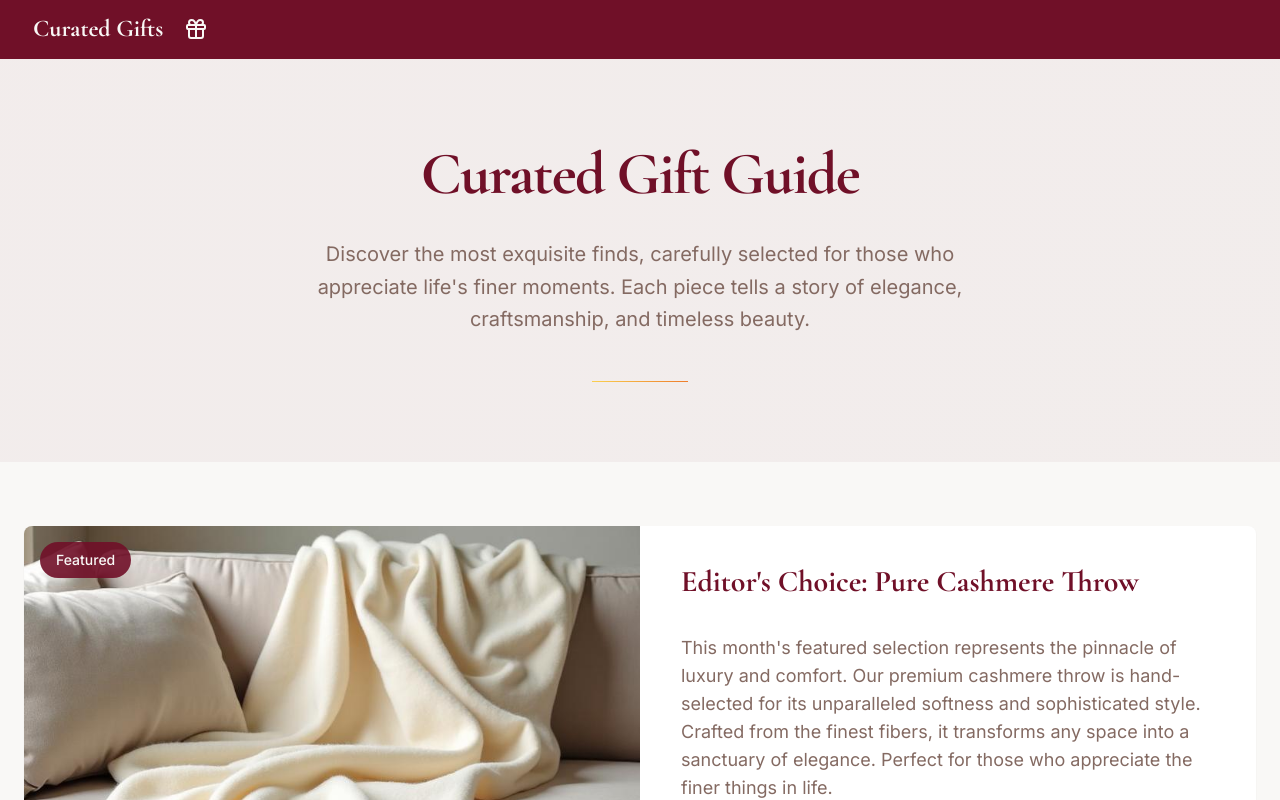
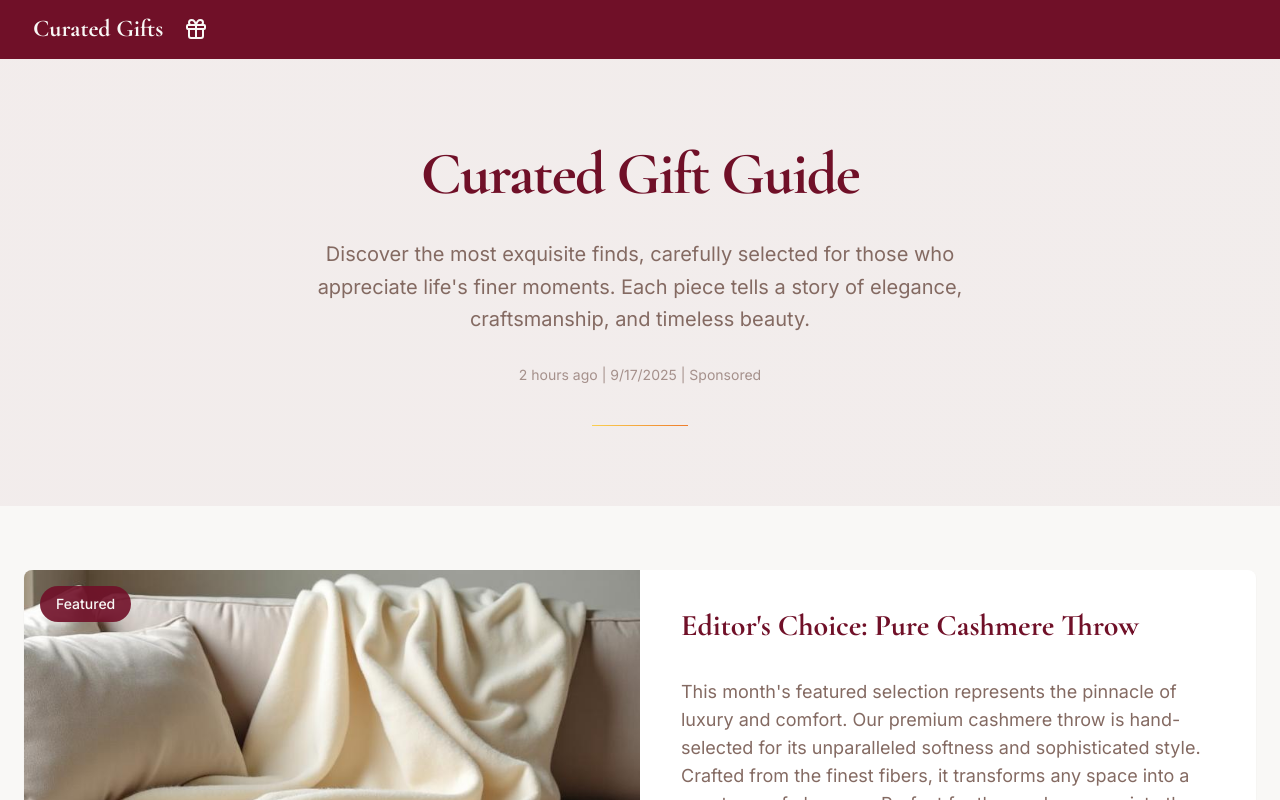
Before and after one commit to grizzleswens/gift-guru-builder, a React (Vite) app: page / in a window 1280 px wide. Shown: the top 800 px of the page. Built offline with nearby package versions, Linux system fonts and the light colour scheme; the HTML template or start-up script is replaced by a standard one.

Commit message:
Add sponsored text to featured card

```diff
--- a/src/components/ui/hero-section.tsx
+++ b/src/components/ui/hero-section.tsx
@@ -26,6 +26,10 @@ const HeroSection = ({ className }: HeroSectionProps) => {
           multiline
         />
 
+        <div className="text-sm text-muted-foreground/70 mt-4">
+          2 hours ago | {new Date().toLocaleDateString()} | Sponsored
+        </div>
+
         <div className="pt-4">
           <div className="w-24 h-px gold-gradient mx-auto" />
         </div>
```
